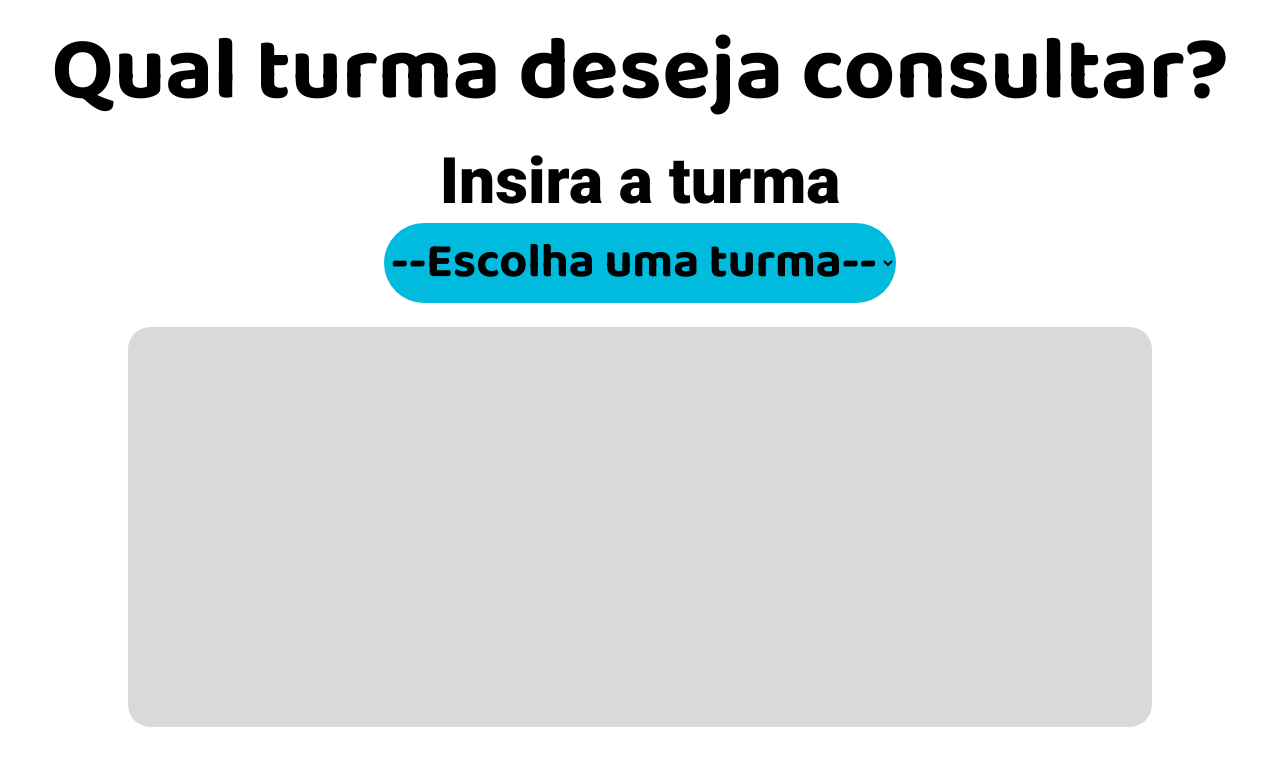
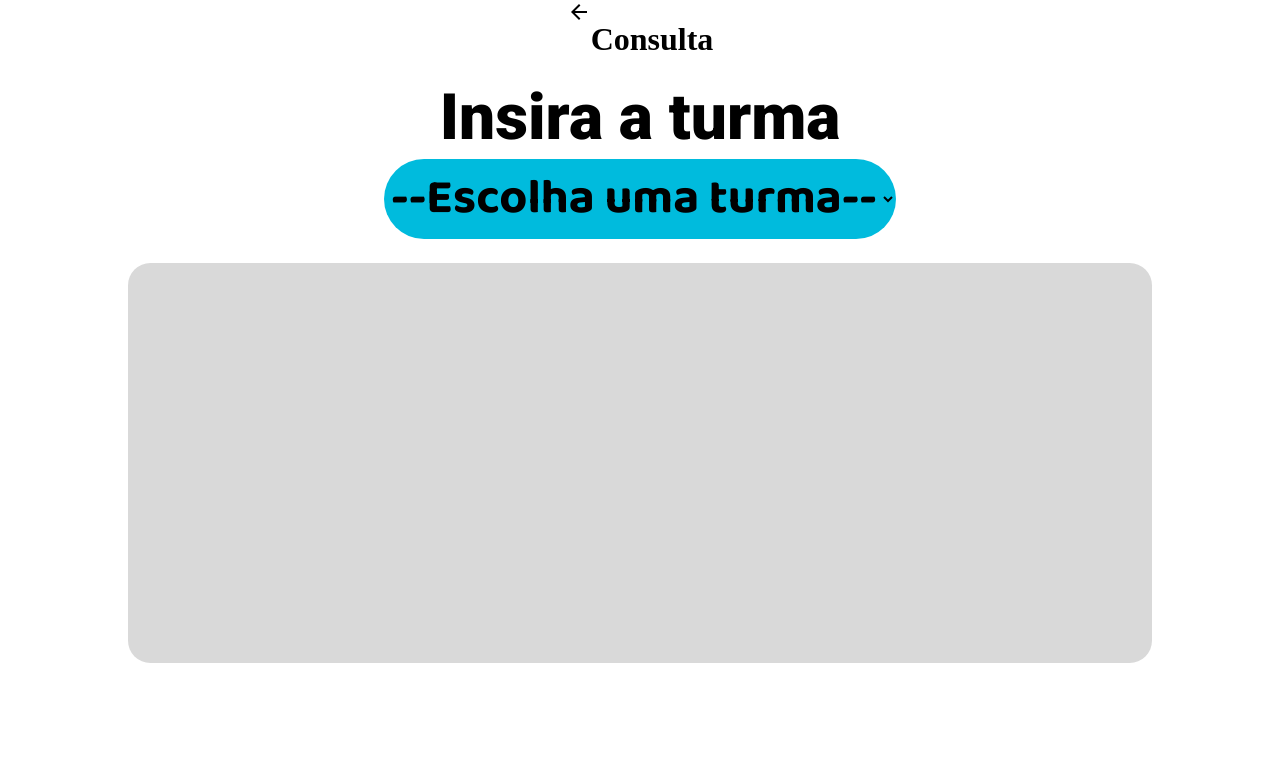
Before and after one commit to LucasOliveiraaa/Saida-Rapida, a plain HTML site: page web/consulta.html in a window 1280 px wide. Drawn offline with Linux system fonts and the light colour scheme; no server answers.

Commit message:
MDS... Como eu gosto do vscode (choro)

```diff
--- a/web/consulta.html
+++ b/web/consulta.html
@@ -11,7 +11,8 @@
 </head>
 <body>
   <header>
-    <h1 class="title">Qual turma deseja consultar?</h1>
+    <a href="./index.html"><img src="assets/img/arrow.svg" alt="Voltar"></a>
+    <h1>Consulta</h1>
   </header>
   <div id="fieldID">
     <label for="classroom-select">Insira a turma</label>
```
